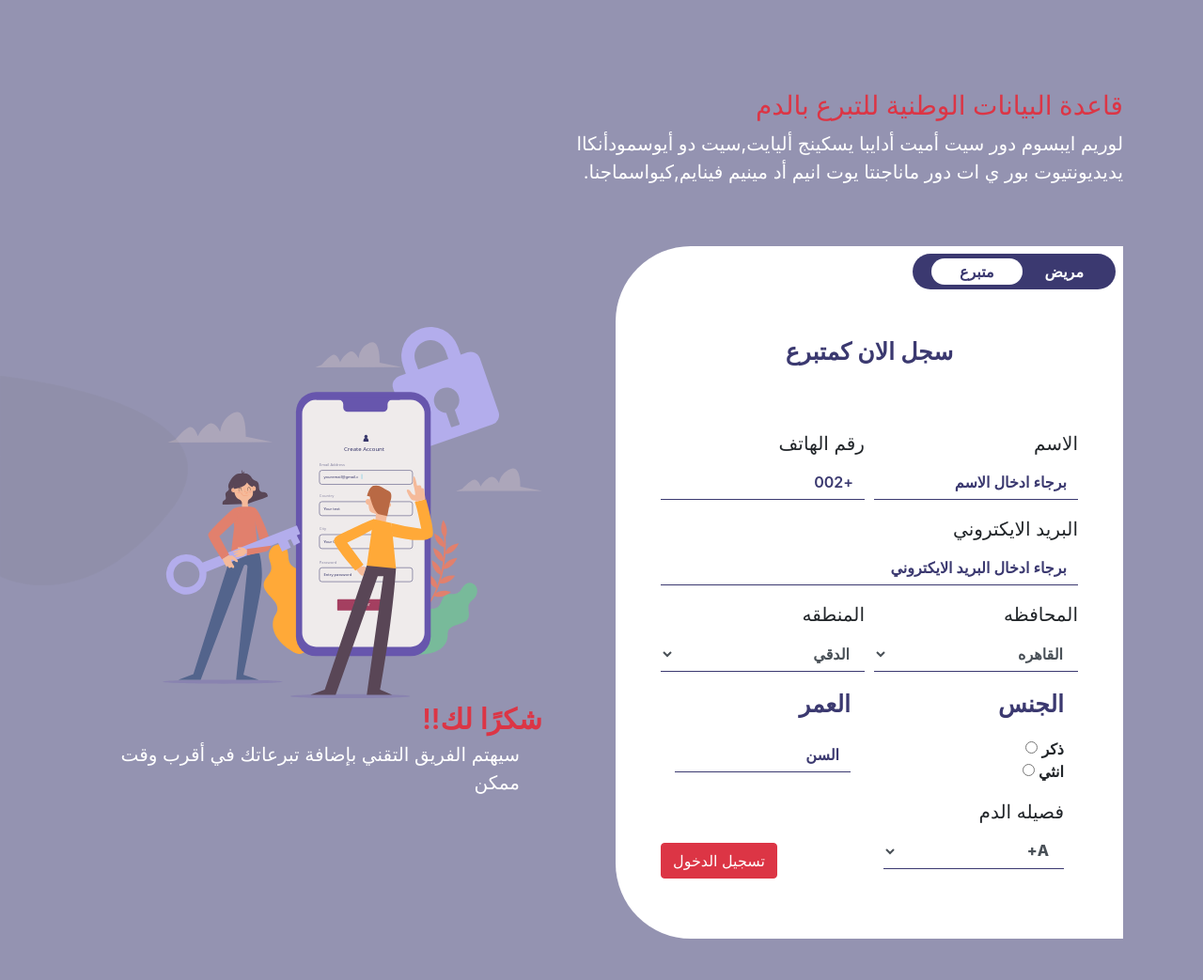
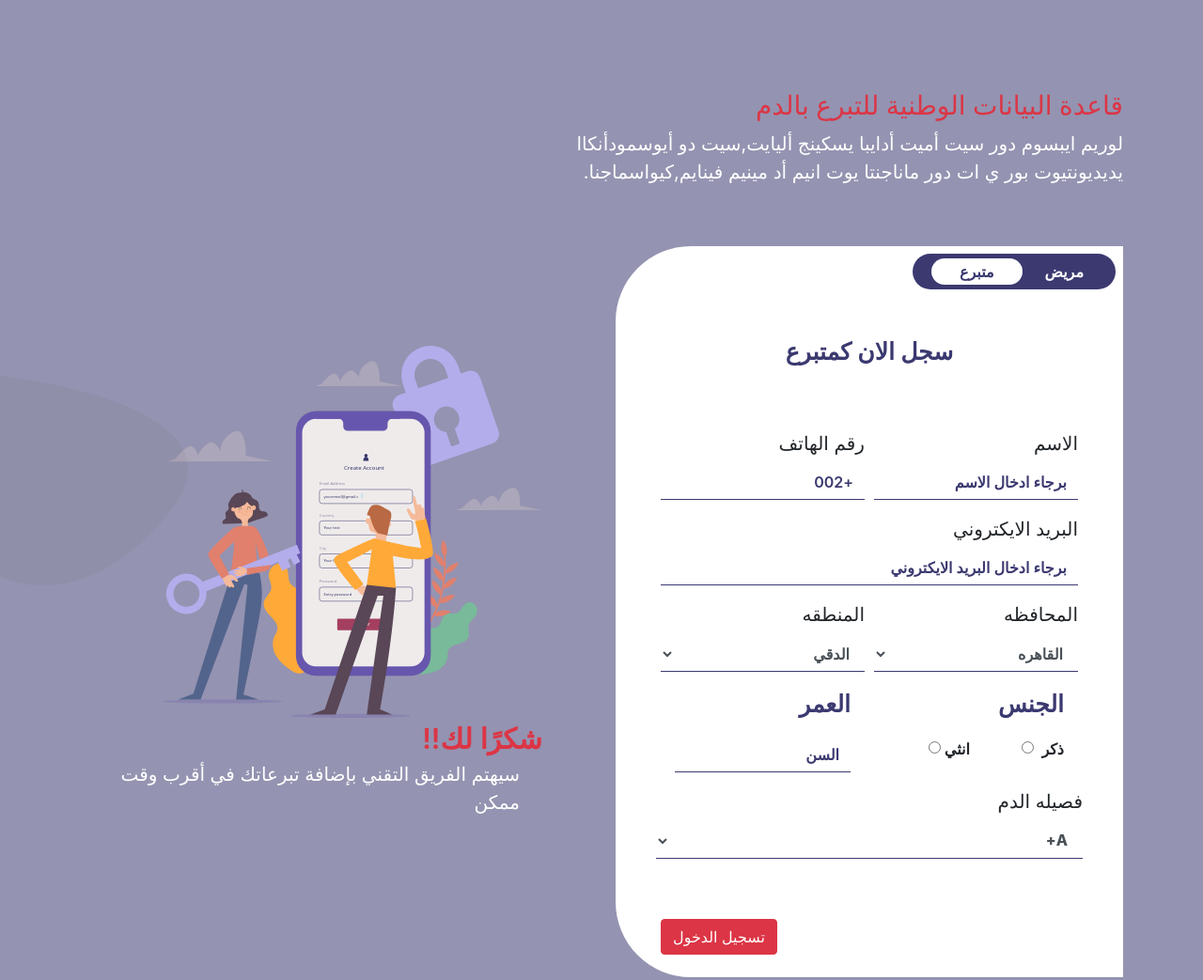
Before and after one commit to Menna-Elberamy/Main-project, a plain HTML site: page form.html in a window 1280 px wide. Shown: the top 1043 px of the page at 94% size. Drawn offline with Linux system fonts and the light colour scheme.

Commit message:
form-update

```diff
--- a/form.html
+++ b/form.html
@@ -73,11 +73,11 @@
                                                 <div class="form-group col-md-6">
                                                   <div class="form-check col-lg-12">
                                                       <p> الجنس</p>
-                                                      <div>
+                                                      <div class="d-inline mr-5">
                                                         <label class="form-check-label mr-4" >ذكر</label>
                                                       <input class="form-check-input" name="gender" type="radio">
                                                       </div>
-                                                     <div>
+                                                     <div class="d-inline">
                                                       <label class="form-check-label mr-4 ">انثي</label>
                                                       <input class="form-check-input " name="gender" type="radio">
                                                      </div>
@@ -91,7 +91,7 @@
                                                       </div>
                                               </div>
 
-                                          <div class="form-group col-md-6">
+                                          <div class="form-row pb-5">
                                                <label for="inputBlood">فصيله الدم</label>
                                                <select id="inputBlood" class="form-control form-costumization">
                                                   <option selected>A+</option>
@@ -104,11 +104,12 @@
                                                   <option>O-</option>
                                                 </select>
                                            </div>
-                                           <a href="profile.html">
-                                              <button type="submit" class="btn btn-danger my-5 float-right">تسجيل الدخول</button>
-                                           </a>
-                                          <div class="clearfix"></div>
+
                      </form>
+                          <a href="profile.html">
+                              <button class="btn btn-danger mb-4 mr-5 float-right">تسجيل الدخول</button>
+                          </a>
+                          <div class="clearfix"></div>
 
 
 
```
